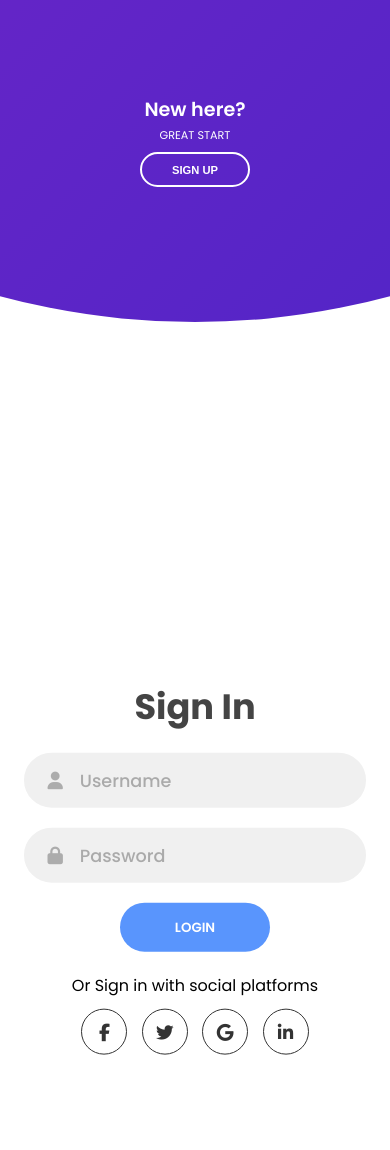
After one commit to kashish2210/RIZER, a Django app: page /login in a window 390 px wide. The commit adds this page. Run offline with Django 5.2, Linux system fonts and the light colour scheme; some libraries are stand-ins or nearby versions.

Commit message:
add login page, update navbar

```diff
--- a/rizer/urls.py
+++ b/rizer/urls.py
@@ -28,7 +28,8 @@ urlpatterns = [
     path('upload-file', views.upload_file, name='upload_file'),
     path('mcqs', views.mcqs, name="mcqs"),
     path('getMcqs', views.getMcqs, name="getMcqs"),
-    path('tts', views.tts, name="tts")
+    path('tts', views.tts, name="tts"),
+    path('login', views.login, name="login")
 
 ]
 
--- a/rizer/views.py
+++ b/rizer/views.py
@@ -149,3 +149,6 @@ i am going to use the result of this prompt in webapp so only provide five quest
 
 def tts(request):
     return render(request, 'speaker.html')
+
+def login(request):
+    return render(request, 'login.html')
--- a/templates/fileupload.html
+++ b/templates/fileupload.html
@@ -94,6 +94,7 @@
         <a href="{% url 'tts' %}">Speak aloud</a>
         <a href="{% url 'mcqs' %}">MCQs</a>
         <a href="{% url 'upload' %}">File summarize</a>
+        <a href="{% url 'login' %}">Login</a>
     </div>
     <div>
         <h1>Upload File</h1>
--- a/templates/index.html
+++ b/templates/index.html
@@ -151,6 +151,7 @@
         <a href="{% url 'tts' %}">Speak aloud</a>
         <a href="{% url 'mcqs' %}">MCQs</a>
         <a href="{% url 'upload' %}">File summarize</a>
+        <a href="{% url 'login' %}">Login</a>
     </div>
 
     <video class="background-video" autoplay muted loop>
--- /dev/null
+++ b/templates/login.html
@@ -0,0 +1,516 @@
+<!DOCTYPE html>
+<html lang="en">
+  <head>
+    <meta charset="UTF-8" />
+    <meta name="viewport" content="width=device-width, initial-scale=1.0" />
+    <title>SignIn&SignUp</title>
+    <link rel="stylesheet" type="text/css" href="./style.css" />
+    <script
+      src="https://kit.fontawesome.com/64d58efce2.js"
+      crossorigin="anonymous"
+    ></script>
+    <style>@import url("https://fonts.googleapis.com/css2?family=Poppins:wght@200;300;400;500;600;700;800&display=swap");
+
+        * {
+          margin: 0;
+          padding: 0;
+          box-sizing: border-box;
+        }
+
+        body,
+        input {
+          font-family: "Poppins", sans-serif;
+        }
+
+        .container {
+          position: relative;
+          width: 100%;
+          background-color: #fff;
+          min-height: 100vh;
+          overflow: hidden;
+        }
+
+        .forms-container {
+          position: absolute;
+          width: 100%;
+          height: 100%;
+          top: 0;
+          left: 0;
+        }
+
+        .signin-signup {
+          position: absolute;
+          top: 50%;
+          transform: translate(-50%, -50%);
+          left: 75%;
+          width: 50%;
+          transition: 1s 0.7s ease-in-out;
+          display: grid;
+          grid-template-columns: 1fr;
+          z-index: 5;
+        }
+
+        form {
+          display: flex;
+          align-items: center;
+          justify-content: center;
+          flex-direction: column;
+          padding: 0rem 5rem;
+          transition: all 0.2s 0.7s;
+          overflow: hidden;
+          grid-column: 1 / 2;
+          grid-row: 1 / 2;
+        }
+
+        form.sign-up-form {
+          opacity: 0;
+          z-index: 1;
+        }
+
+        form.sign-in-form {
+          z-index: 2;
+        }
+
+        .title {
+          font-size: 2.2rem;
+          color: #444;
+          margin-bottom: 10px;
+        }
+
+        .input-field {
+          max-width: 380px;
+          width: 100%;
+          background-color: #f0f0f0;
+          margin: 10px 0;
+          height: 55px;
+          border-radius: 55px;
+          display: grid;
+          grid-template-columns: 15% 85%;
+          padding: 0 0.4rem;
+          position: relative;
+        }
+
+        .input-field i {
+          text-align: center;
+          line-height: 55px;
+          color: #acacac;
+          transition: 0.5s;
+          font-size: 1.1rem;
+        }
+
+        .input-field input {
+          background: none;
+          outline: none;
+          border: none;
+          line-height: 1;
+          font-weight: 600;
+          font-size: 1.1rem;
+          color: #333;
+        }
+
+        .input-field input::placeholder {
+          color: #aaa;
+          font-weight: 500;
+        }
+
+        .social-text {
+          padding: 0.7rem 0;
+          font-size: 1rem;
+        }
+
+        .social-media {
+          display: flex;
+          justify-content: center;
+        }
+
+        .social-icon {
+          height: 46px;
+          width: 46px;
+          display: flex;
+          justify-content: center;
+          align-items: center;
+          margin: 0 0.45rem;
+          color: #333;
+          border-radius: 50%;
+          border: 1px solid #333;
+          text-decoration: none;
+          font-size: 1.1rem;
+          transition: 0.3s;
+        }
+
+        .social-icon:hover {
+          color: #4825c7;
+          border-color: #4825c7;
+        }
+
+        .btn {
+          width: 150px;
+          background-color: #5995fd;
+          border: none;
+          outline: none;
+          height: 49px;
+          border-radius: 49px;
+          color: #fff;
+          text-transform: uppercase;
+          font-weight: 600;
+          margin: 10px 0;
+          cursor: pointer;
+          transition: 0.5s;
+        }
+
+        .btn:hover {
+          background-color: #4d84e2;
+        }
+        .panels-container {
+          position: absolute;
+          height: 100%;
+          width: 100%;
+          top: 0;
+          left: 0;
+          display: grid;
+          grid-template-columns: repeat(2, 1fr);
+        }
+
+        .container:before {
+          content: "";
+          position: absolute;
+          height: 2000px;
+          width: 2000px;
+          top: -10%;
+          right: 48%;
+          transform: translateY(-50%);
+          background-image: linear-gradient(-45deg, #4825c7 0%, #8925c7 100%);
+          transition: 1.8s ease-in-out;
+          border-radius: 50%;
+          z-index: 6;
+        }
+
+        .image {
+          width: 100%;
+          transition: transform 1.1s ease-in-out;
+          transition-delay: 0.4s;
+        }
+
+        .panel {
+          display: flex;
+          flex-direction: column;
+          align-items: flex-end;
+          justify-content: space-around;
+          text-align: center;
+          z-index: 6;
+        }
+
+        .left-panel {
+          pointer-events: all;
+          padding: 3rem 17% 2rem 12%;
+        }
+
+        .right-panel {
+          pointer-events: none;
+          padding: 3rem 12% 2rem 17%;
+        }
+
+        .panel .content {
+          color: #fff;
+          transition: transform 0.9s ease-in-out;
+          transition-delay: 0.6s;
+        }
+
+        .panel h3 {
+          font-weight: 600;
+          line-height: 1;
+          font-size: 1.5rem;
+        }
+
+        .panel p {
+          font-size: 0.95rem;
+          padding: 0.7rem 0;
+        }
+
+        .btn.transparent {
+          margin: 0;
+          background: none;
+          border: 2px solid #fff;
+          width: 130px;
+          height: 41px;
+          font-weight: 600;
+          font-size: 0.8rem;
+        }
+
+        .right-panel .image,
+        .right-panel .content {
+          transform: translateX(800px);
+        }
+
+        /* ANIMATION */
+
+        .container.sign-up-mode:before {
+          transform: translate(100%, -50%);
+          right: 52%;
+        }
+
+        .container.sign-up-mode .left-panel .image,
+        .container.sign-up-mode .left-panel .content {
+          transform: translateX(-800px);
+        }
+
+        .container.sign-up-mode .signin-signup {
+          left: 25%;
+        }
+
+        .container.sign-up-mode form.sign-up-form {
+          opacity: 1;
+          z-index: 2;
+        }
+
+        .container.sign-up-mode form.sign-in-form {
+          opacity: 0;
+          z-index: 1;
+        }
+
+        .container.sign-up-mode .right-panel .image,
+        .container.sign-up-mode .right-panel .content {
+          transform: translateX(0%);
+        }
+
+        .container.sign-up-mode .left-panel {
+          pointer-events: none;
+        }
+
+        .container.sign-up-mode .right-panel {
+          pointer-events: all;
+        }
+
+        @media (max-width: 870px) {
+          .container {
+            min-height: 800px;
+            height: 100vh;
+          }
+          .signin-signup {
+            width: 100%;
+            top: 95%;
+            transform: translate(-50%, -100%);
+            transition: 1s 0.8s ease-in-out;
+          }
+
+          .signin-signup,
+          .container.sign-up-mode .signin-signup {
+            left: 50%;
+          }
+
+          .panels-container {
+            grid-template-columns: 1fr;
+            grid-template-rows: 1fr 2fr 1fr;
+          }
+
+          .panel {
+            flex-direction: row;
+            justify-content: space-around;
+            align-items: center;
+            padding: 2.5rem 8%;
+            grid-column: 1 / 2;
+          }
+
+          .right-panel {
+            grid-row: 3 / 4;
+          }
+
+          .left-panel {
+            grid-row: 1 / 2;
+          }
+
+          .image {
+            width: 200px;
+            transition: transform 0.9s ease-in-out;
+            transition-delay: 0.6s;
+          }
+
+          .panel .content {
+            padding-right: 15%;
+            transition: transform 0.9s ease-in-out;
+            transition-delay: 0.8s;
+          }
+
+          .panel h3 {
+            font-size: 1.2rem;
+          }
+
+          .panel p {
+            font-size: 0.7rem;
+            padding: 0.5rem 0;
+          }
+
+          .btn.transparent {
+            width: 110px;
+            height: 35px;
+            font-size: 0.7rem;
+          }
+
+          .container:before {
+            width: 1500px;
+            height: 1500px;
+            transform: translateX(-50%);
+            left: 30%;
+            bottom: 68%;
+            right: initial;
+            top: initial;
+            transition: 2s ease-in-out;
+          }
+
+          .container.sign-up-mode:before {
+            transform: translate(-50%, 100%);
+            bottom: 32%;
+            right: initial;
+          }
+
+          .container.sign-up-mode .left-panel .image,
+          .container.sign-up-mode .left-panel .content {
+            transform: translateY(-300px);
+          }
+
+          .container.sign-up-mode .right-panel .image,
+          .container.sign-up-mode .right-panel .content {
+            transform: translateY(0px);
+          }
+
+          .right-panel .image,
+          .right-panel .content {
+            transform: translateY(300px);
+          }
+
+          .container.sign-up-mode .signin-signup {
+            top: 5%;
+            transform: translate(-50%, 0);
+          }
+        }
+
+        @media (max-width: 570px) {
+          form {
+            padding: 0 1.5rem;
+          }
+
+          .image {
+            display: none;
+          }
+          .panel .content {
+            padding: 0.5rem 1rem;
+          }
+          .container {
+            padding: 1.5rem;
+          }
+
+          .container:before {
+            bottom: 72%;
+            left: 50%;
+          }
+
+          .container.sign-up-mode:before {
+            bottom: 28%;
+            left: 50%;
+          }
+        }</style>
+
+  </head>
+  <body>
+    <div class="container">
+      <div class="forms-container">
+        <div class="signin-signup">
+          <form action="" class="sign-in-form">
+            <h2 class="title">Sign In</h2>
+            <div class="input-field">
+              <i class="fas fa-user"></i>
+              <input type="text" placeholder="Username" />
+            </div>
+            <div class="input-field">
+              <i class="fas fa-lock"></i>
+              <input type="password" placeholder="Password" />
+            </div>
+            <input type="submit" value="Login" class="btn solid" />
+
+            <p class="social-text">Or Sign in with social platforms</p>
+            <div class="social-media">
+              <a href="#" class="social-icon">
+                <i class="fab fa-facebook-f"></i>
+              </a>
+              <a href="#" class="social-icon">
+                <i class="fab fa-twitter"></i>
+              </a>
+              <a href="#" class="social-icon">
+                <i class="fab fa-google"></i>
+              </a>
+              <a href="#" class="social-icon">
+                <i class="fab fa-linkedin-in"></i>
+              </a>
+            </div>
+          </form>
+
+
+          <form action="" class="sign-up-form">
+            <h2 class="title">Sign Up</h2>
+            <div class="input-field">
+              <i class="fas fa-user"></i>
+              <input type="text" placeholder="Username" />
+            </div>
+            <div class="input-field">
+              <i class="fas fa-envelope"></i>
+              <input type="email" placeholder="Email" />
+            </div>
+            <div class="input-field">
+              <i class="fas fa-lock"></i>
+              <input type="password" placeholder="Password" />
+            </div>
+            <input type="submit" value="Sign Up" class="btn solid" />
+
+            <p class="social-text">Or Sign up with social platforms</p>
+            <div class="social-media">
+              <a href="#" class="social-icon">
+                <i class="fab fa-facebook-f"></i>
+              </a>
+              <a href="#" class="social-icon">
+                <i class="fab fa-twitter"></i>
+              </a>
+              <a href="#" class="social-icon">
+                <i class="fab fa-google"></i>
+              </a>
+              <a href="#" class="social-icon">
+                <i class="fab fa-linkedin-in"></i>
+              </a>
+            </div>
+          </form>
+        </div>
+      </div>
+      <div class="panels-container">
+
+        <div class="panel left-panel">
+            <div class="content">
+                <h3>New here?</h3>
+                <p>GREAT START</p>
+                <button class="btn transparent" id="sign-up-btn">Sign Up</button>
+            </div>
+            <img src="./img/log.svg" class="image" alt="">
+        </div>
+
+        <div class="panel right-panel">
+            <div class="content">
+                <h3>One of us?</h3>
+                <p>lets strat bro</p>
+                <button class="btn transparent" id="sign-in-btn">Sign In</button>
+            </div>
+            <img src="./img/register.svg" class="image" alt="">
+        </div>
+      </div>
+    </div>
+
+    <script>const sign_in_btn = document.querySelector("#sign-in-btn");
+        const sign_up_btn = document.querySelector("#sign-up-btn");
+        const container = document.querySelector(".container");
+
+        sign_up_btn.addEventListener('click', () =>{
+            container.classList.add("sign-up-mode");
+        });
+
+        sign_in_btn.addEventListener('click', () =>{
+            container.classList.remove("sign-up-mode");
+        });</script>
+  </body>
+</html>
--- a/templates/mcqs.html
+++ b/templates/mcqs.html
@@ -142,6 +142,7 @@
         <a href="{% url 'tts' %}">Speak aloud</a>
         <a href="{% url 'mcqs' %}">MCQs</a>
         <a href="{% url 'upload' %}">File summarize</a>
+        <a href="{% url 'login' %}">Login</a>
     </div>
     <video class="background-video" autoplay muted loop>
         <source src="{% static 'bg3.mp4' %}" type="video/mp4">
--- a/templates/speaker.html
+++ b/templates/speaker.html
@@ -144,6 +144,7 @@
         <a href="{% url 'tts' %}">Speak aloud</a>
         <a href="{% url 'mcqs' %}">MCQs</a>
         <a href="{% url 'upload' %}">File summarize</a>
+        <a href="{% url 'login' %}">Login</a>
     </div>
     <video class="background-video" autoplay muted loop>
         <source src="{% static 'bg3.mp4' %}" type="video/mp4">
```
